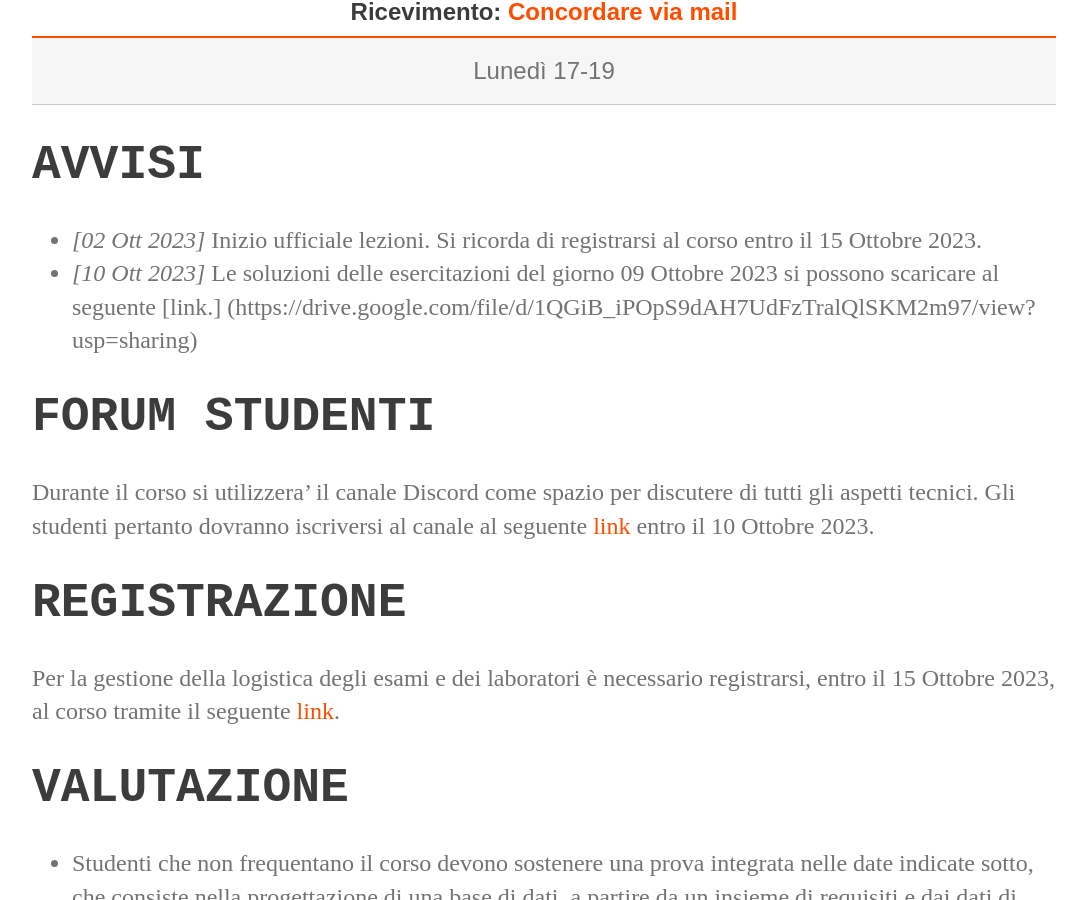
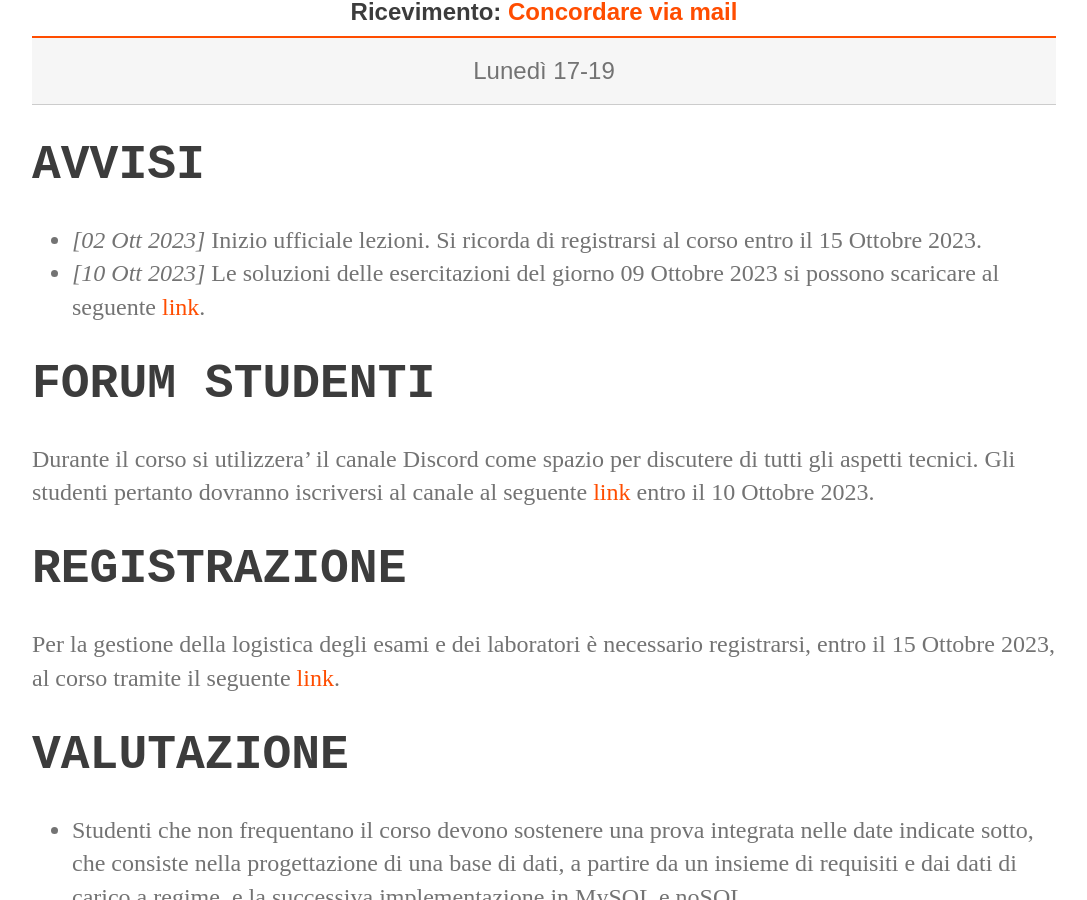
Before and after one commit to perceivelab/database-course, a Jekyll site: the page built from index.md, in a window 1280 px wide and 900 px high, scrolled down 473 px. Shown: the whole window, without its empty margins (96-1183 px from the left). Built offline with Jekyll 4.4.1, drawn with Linux system fonts in a browser that asks for light colours.

Commit message:
Update index.md

```diff
--- a/index.md
+++ b/index.md
@@ -22,7 +22,7 @@ layout: default
 # AVVISI
 
 - *[02 Ott 2023]* Inizio ufficiale lezioni. Si ricorda di registrarsi al corso entro il 15 Ottobre 2023.
-- *[10 Ott 2023]* Le soluzioni delle esercitazioni del giorno 09 Ottobre 2023 si possono scaricare al seguente [link.] (https://drive.google.com/file/d/1QGiB_iPOpS9dAH7UdFzTralQlSKM2m97/view?usp=sharing)
+- *[10 Ott 2023]* Le soluzioni delle esercitazioni del giorno 09 Ottobre 2023 si possono scaricare al seguente [link](https://drive.google.com/file/d/1QGiB_iPOpS9dAH7UdFzTralQlSKM2m97/view?usp=sharing).
 
 # FORUM STUDENTI
 {: #tag}
```
